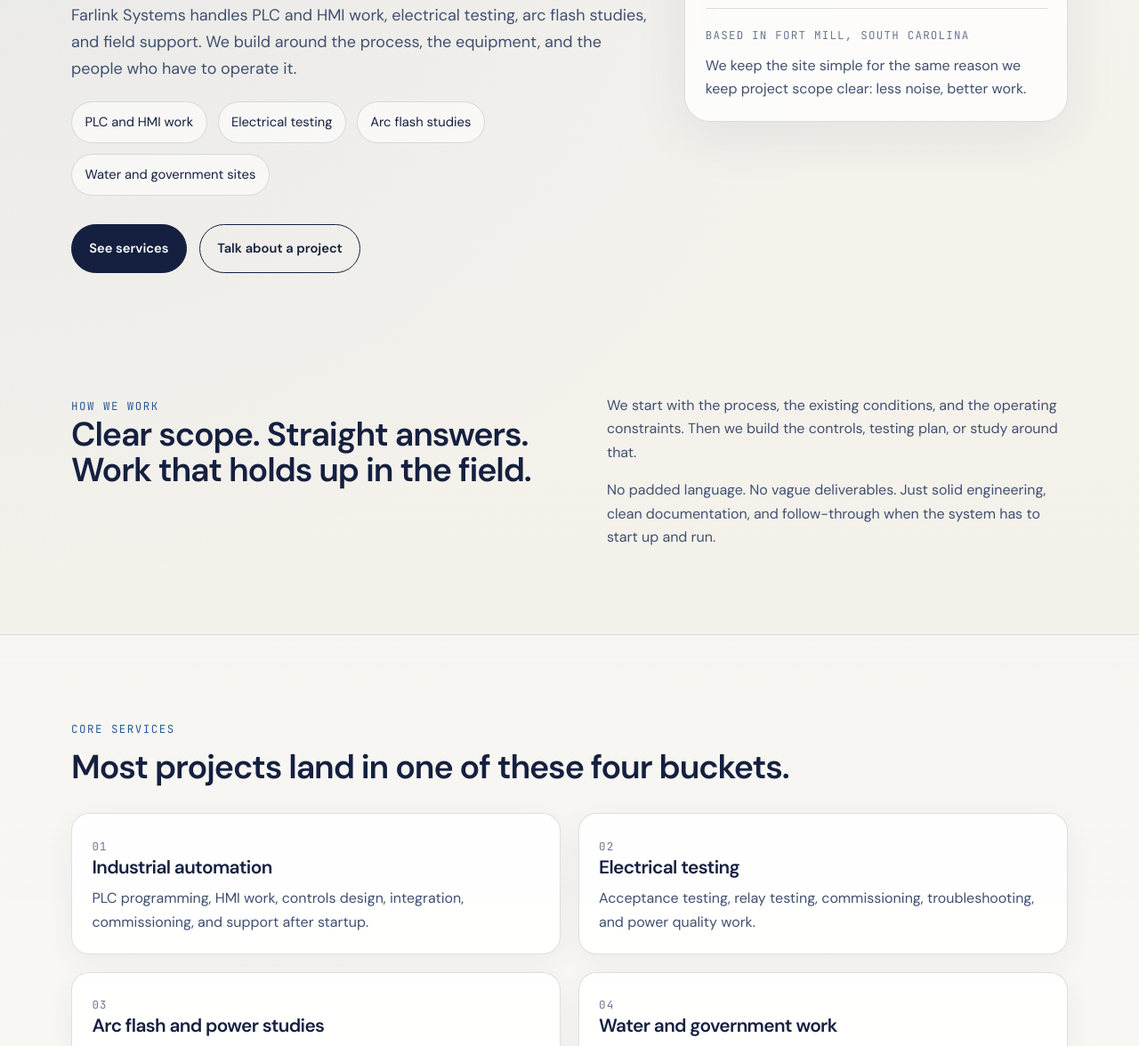
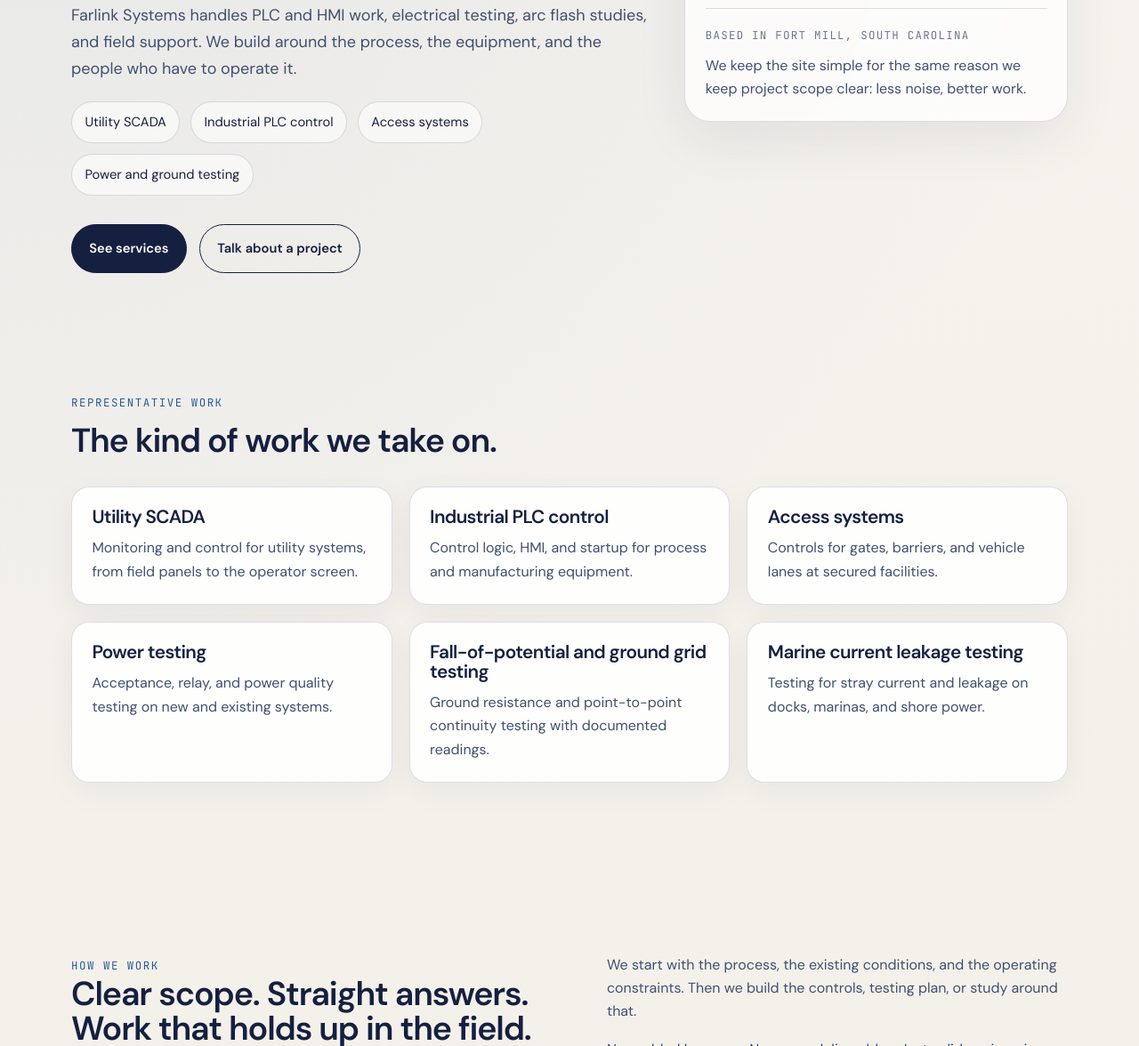
Before and after one commit to sandbar-farlink/farlink-site, an Astro site: page / in a window 1280 px wide. Shown: the part 448-1624 px from the top of the page at 89% size. Built offline with nearby package versions, Linux system fonts and the light colour scheme; Astro itself is replaced by a stand-in of ours.

Commit message:
Representative work section, broader service lists, plain phone links, Organization data; Astro 7, Node 22 pin, lockfile, Dependabot
Co-Authored-By: Claude Opus 5.5 <noreply@anthropic.com>
Claude-Session: https://claude.ai/code/session_01J8hsJ5udXYvUPzfpGNiMXo

```diff
--- a/package.json
+++ b/package.json
@@ -10,6 +10,9 @@
     "astro": "astro"
   },
   "dependencies": {
-    "astro": "^4.0.0"
+    "astro": "^7.4.12"
+  },
+  "engines": {
+    "node": ">=22"
   }
 }
--- a/src/components/Footer.astro
+++ b/src/components/Footer.astro
@@ -28,7 +28,7 @@ const year = new Date().getFullYear();
       <span class="label">Contact</span>
       <div class="footer-links">
         <a href="mailto:info@farlinksystems.com">info@farlinksystems.com</a>
-        <a href="#" class="phone-link" data-p1="843" data-p2="380" data-p3="9495"></a>
+        <a href="tel:+18433809495" class="phone-link">843-380-9495</a>
         <span>885 Gold Hill Rd, #3094<br />Fort Mill, SC 29708</span>
       </div>
     </div>
@@ -103,14 +103,3 @@ const year = new Date().getFullYear();
     }
   }
 </style>
-
-<script>
-  document.querySelectorAll('.phone-link').forEach((el) => {
-    const p1 = el.dataset.p1;
-    const p2 = el.dataset.p2;
-    const p3 = el.dataset.p3;
-    const num = p1 + '-' + p2 + '-' + p3;
-    el.textContent = num;
-    el.href = 'tel:+1' + p1 + p2 + p3;
-  });
-</script>
--- a/src/layouts/Base.astro
+++ b/src/layouts/Base.astro
@@ -34,6 +34,16 @@ const fullTitle = `${title} | Farlink Systems`;
     <link rel="preconnect" href="https://fonts.googleapis.com" />
     <link rel="preconnect" href="https://fonts.gstatic.com" crossorigin />
     <link href="https://fonts.googleapis.com/css2?family=DM+Sans:wght@400;500;600;700&family=JetBrains+Mono:wght@400;500;700&display=swap" rel="stylesheet" />
+    <script type="application/ld+json" set:html={JSON.stringify({
+      "@context": "https://schema.org",
+      "@type": "Organization",
+      name: "Farlink Systems LLC",
+      url: "https://farlinksystems.com/",
+      logo: "https://farlinksystems.com/logo-lockup.png",
+      email: "info@farlinksystems.com",
+      telephone: "+1-843-380-9495",
+      address: { "@type": "PostalAddress", streetAddress: "885 Gold Hill Rd, #3094", addressLocality: "Fort Mill", addressRegion: "SC", postalCode: "29708", addressCountry: "US" }
+    })} />
     <title>{fullTitle}</title>
   </head>
   <body>
--- a/src/pages/about.astro
+++ b/src/pages/about.astro
@@ -36,6 +36,7 @@ import Base from '../layouts/Base.astro';
           <ul class="list-reset checklist compact-list">
             <li>Allen Bradley / Rockwell</li>
             <li>CODESYS</li>
+            <li>Opto 22 groov EPIC</li>
             <li>FactoryTalk View</li>
             <li>Other HMI and controls platforms as needed</li>
           </ul>
--- a/src/pages/index.astro
+++ b/src/pages/index.astro
@@ -17,10 +17,10 @@ import Base from '../layouts/Base.astro';
         </p>
 
         <ul class="pill-list hero-pills">
-          <li>PLC and HMI work</li>
-          <li>Electrical testing</li>
-          <li>Arc flash studies</li>
-          <li>Water and government sites</li>
+          <li>Utility SCADA</li>
+          <li>Industrial PLC control</li>
+          <li>Access systems</li>
+          <li>Power and ground testing</li>
         </ul>
 
         <div class="button-row">
@@ -43,6 +43,43 @@ import Base from '../layouts/Base.astro';
           <p>We keep the site simple for the same reason we keep project scope clear: less noise, better work.</p>
         </div>
       </aside>
+    </div>
+  </section>
+
+
+  <section class="section section--tight">
+    <div class="container">
+      <div class="section-head">
+        <span class="eyebrow">Representative work</span>
+        <h2>The kind of work we take on.</h2>
+      </div>
+
+      <div class="info-grid info-grid--3 services-grid">
+        <article class="card info-card service-card">
+          <h3>Utility SCADA</h3>
+          <p>Monitoring and control for utility systems, from field panels to the operator screen.</p>
+        </article>
+        <article class="card info-card service-card">
+          <h3>Industrial PLC control</h3>
+          <p>Control logic, HMI, and startup for process and manufacturing equipment.</p>
+        </article>
+        <article class="card info-card service-card">
+          <h3>Access systems</h3>
+          <p>Controls for gates, barriers, and vehicle lanes at secured facilities.</p>
+        </article>
+        <article class="card info-card service-card">
+          <h3>Power testing</h3>
+          <p>Acceptance, relay, and power quality testing on new and existing systems.</p>
+        </article>
+        <article class="card info-card service-card">
+          <h3>Fall-of-potential and ground grid testing</h3>
+          <p>Ground resistance and point-to-point continuity testing with documented readings.</p>
+        </article>
+        <article class="card info-card service-card">
+          <h3>Marine current leakage testing</h3>
+          <p>Testing for stray current and leakage on docks, marinas, and shore power.</p>
+        </article>
+      </div>
     </div>
   </section>
 
--- a/src/pages/services.astro
+++ b/src/pages/services.astro
@@ -29,11 +29,13 @@ import Base from '../layouts/Base.astro';
           </p>
 
           <ul class="list-reset checklist service-points">
+            <li>Utility SCADA and telemetry</li>
             <li>PLC programming and modifications</li>
             <li>HMI screens and operator workflows</li>
             <li>Controls design and panel support</li>
             <li>System integration and commissioning</li>
             <li>Remote monitoring and industrial networking</li>
+            <li>Access control, gate, and barrier systems</li>
           </ul>
         </div>
       </article>
@@ -54,6 +56,8 @@ import Base from '../layouts/Base.astro';
             <li>Acceptance and proof testing</li>
             <li>Protective device and relay testing</li>
             <li>Power quality checks</li>
+            <li>Fall-of-potential and ground grid testing</li>
+            <li>Marine current leakage testing</li>
             <li>Troubleshooting and corrective support</li>
             <li>Commissioning documentation</li>
           </ul>
```
Also changed, not shown: src/pages/contact.astro (+1 -12 lines), .github/dependabot.yml (added), 2 other files.
